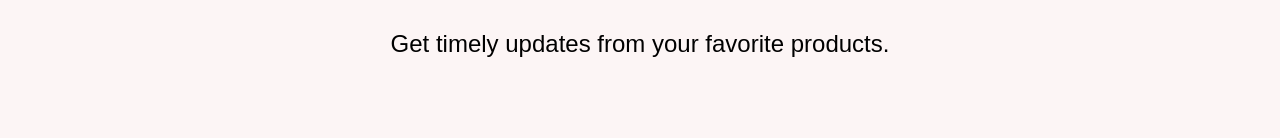
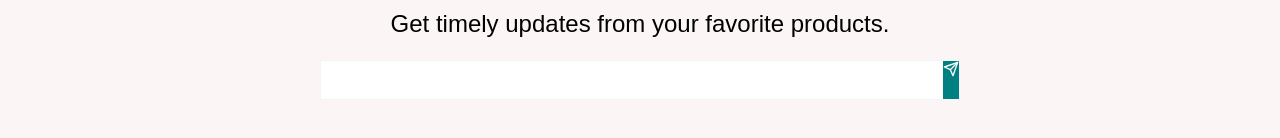
Before and after one commit to ferruhcihan/mern-ecommerce-app, a React (Create React App) app in the folder client/: page / in a window 1280 px wide. Shown: the part 1760-1898 px from the top of the page. Built offline with nearby package versions, Linux system fonts and the light colour scheme.

Commit message:
Update Newsletter comp

```diff
--- a/client/src/components/newsletter/index.tsx
+++ b/client/src/components/newsletter/index.tsx
@@ -1,4 +1,5 @@
 import React from "react";
+import { FiSend } from "react-icons/fi";
 
 const Newsletter = () => {
   return (
@@ -7,6 +8,12 @@ const Newsletter = () => {
       <div className="mb-5 text-2xl font-light text-center sm:text-left">
         Get timely updates from your favorite products.
       </div>
+      <div className="w-4/5 sm:w-1/2 h-10 bg-white flex justify-between border-[1px] border-gray-100 ">
+        <input className="flex pl-5" />
+        <button className="flex text-white bg-teal">
+          <FiSend />
+        </button>
+      </div>
     </div>
   );
 };
```
